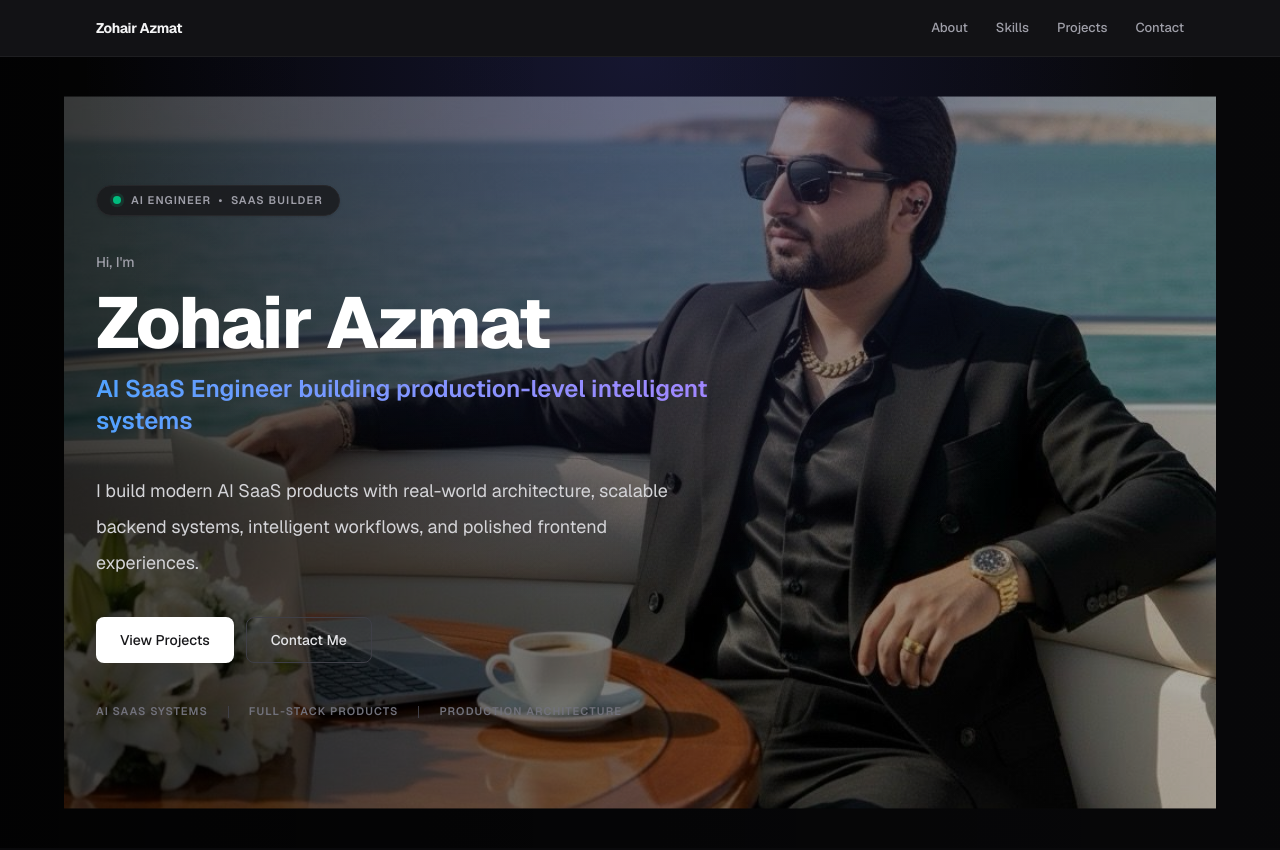
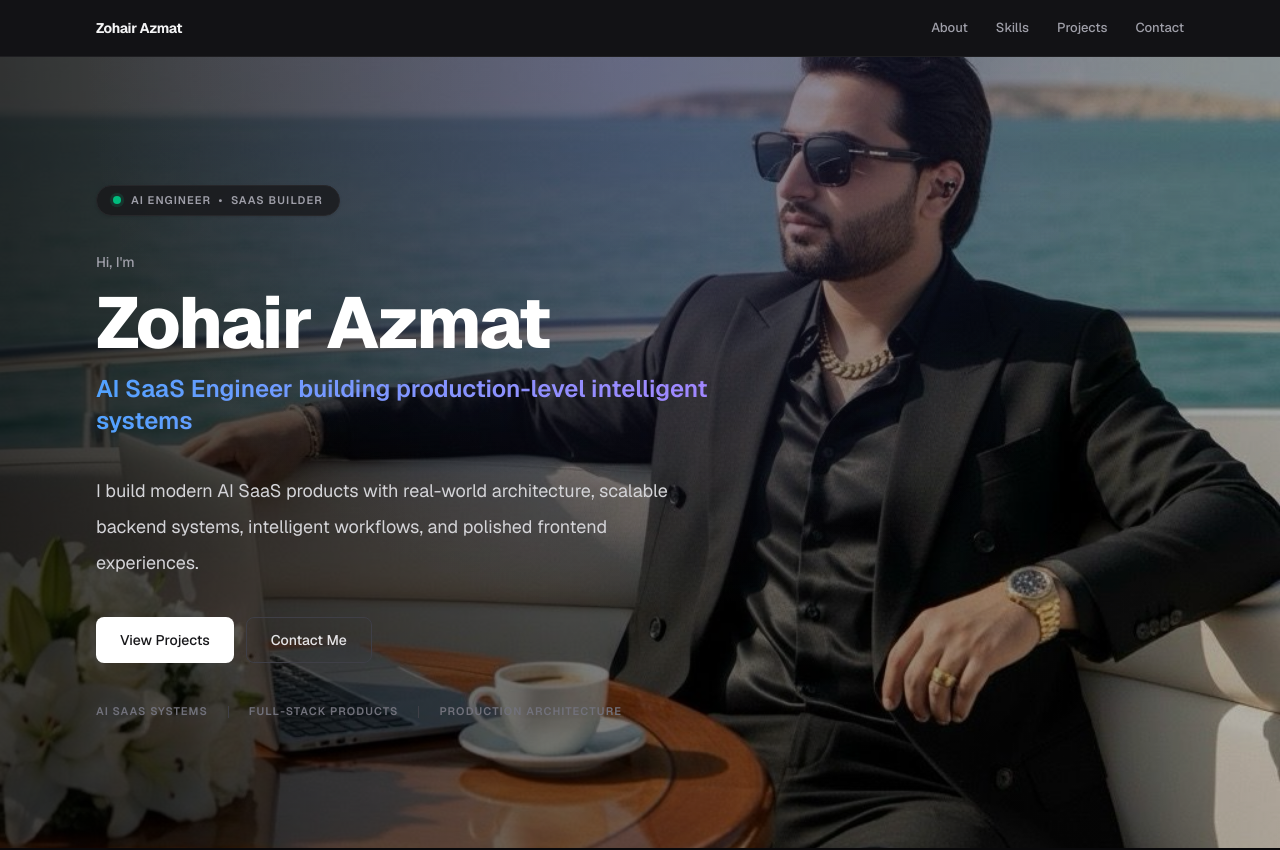
Before and after one commit to zohair-azmat-ai/zohair-portfolio, a Next.js app: page / in a window 1280 px wide. Shown: the top 850 px of the page. Built offline with nearby package versions, Linux system fonts and the light colour scheme.

Commit message:
Restore full-width hero and refine image framing

```diff
--- a/components/sections/HeroSection.tsx
+++ b/components/sections/HeroSection.tsx
@@ -18,7 +18,7 @@ export default function HeroSection() {
         src="/profile.png"
         alt=""
         aria-hidden="true"
-        className="absolute inset-0 w-full h-full object-cover object-[70%_48%] brightness-90 scale-[0.90]"
+        className="absolute inset-0 w-full h-full object-cover object-[69%_46%] brightness-90"
       />
 
       {/* ── Gradient overlay for readability ── */}
```
